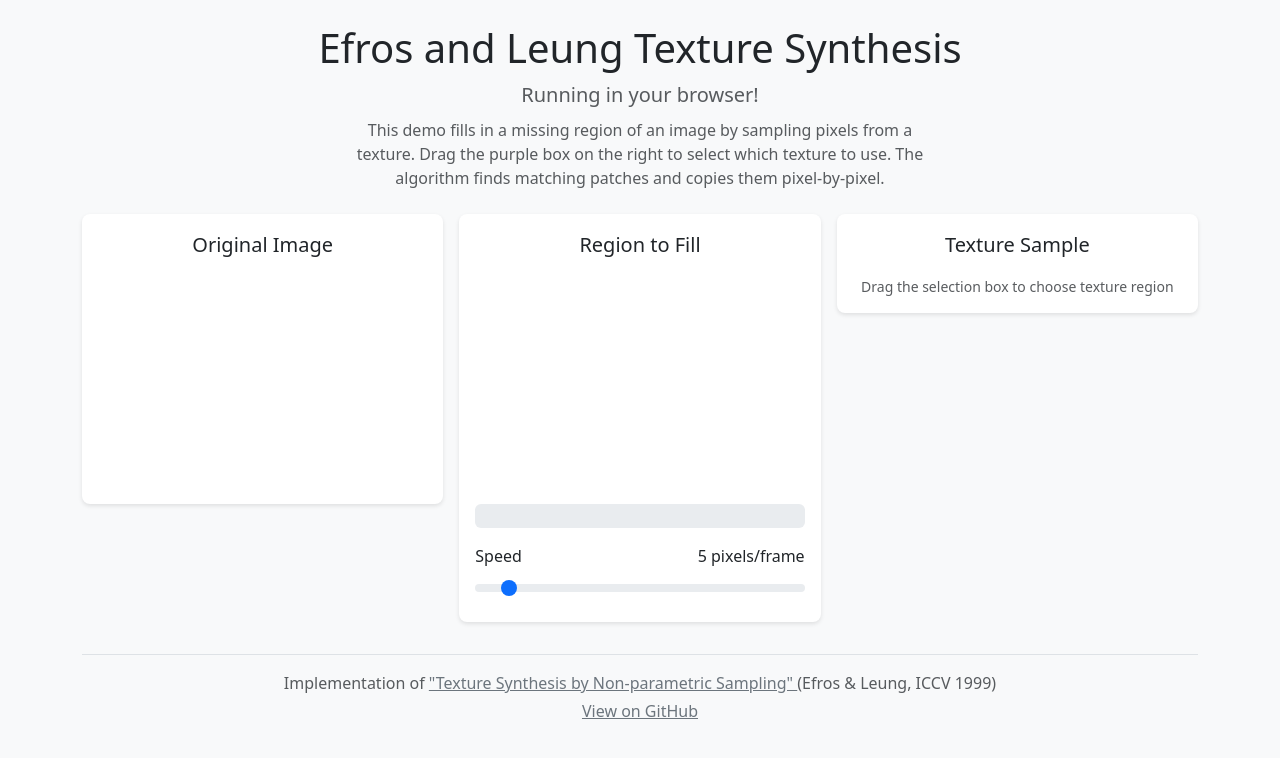
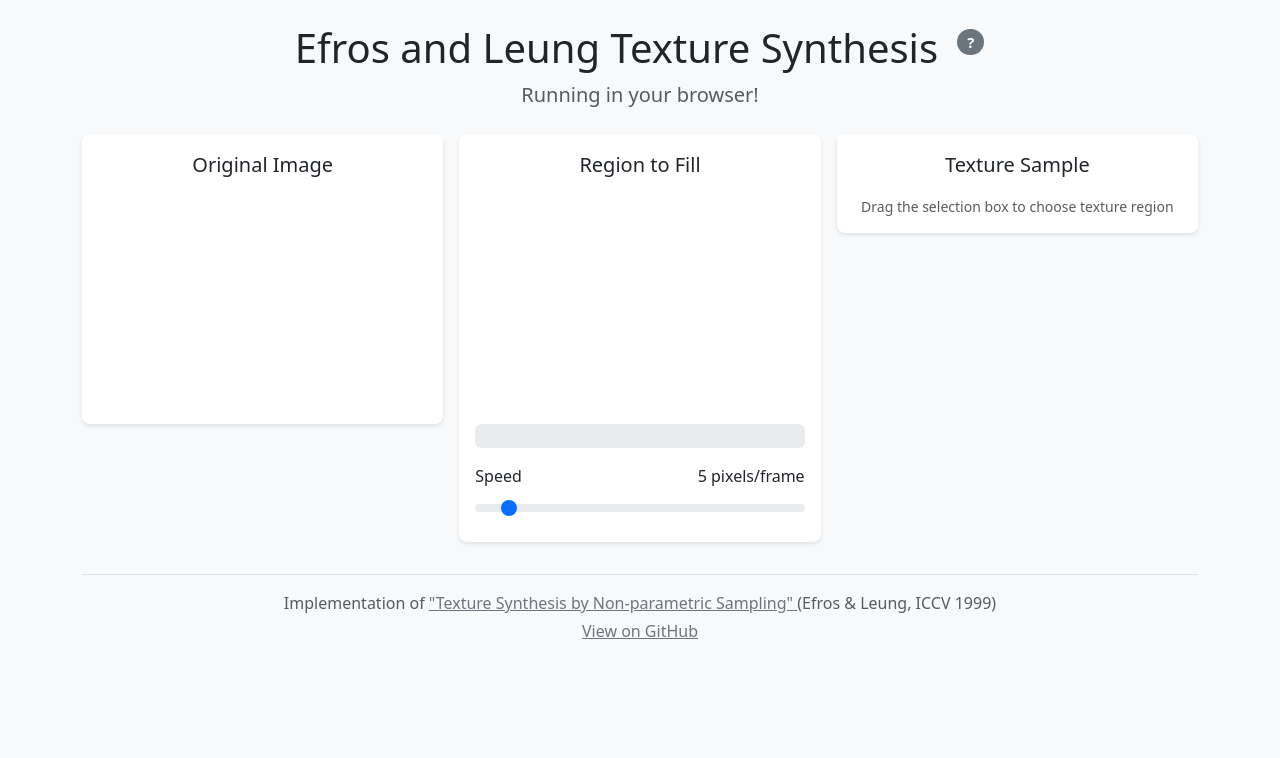
Before and after one commit to una-dinosauria/efros-and-leung-js, a website: page index.html in a window 1280 px wide. Drawn offline with nearby package versions, Linux system fonts and the light colour scheme.

Commit message:
Add help popover on hover/click of ? icon

```diff
--- a/index.html
+++ b/index.html
@@ -70,13 +70,17 @@
   <body>
     <div class="container py-4">
       <header class="text-center mb-4">
-        <h1>Efros and Leung Texture Synthesis</h1>
+        <h1>
+          Efros and Leung Texture Synthesis
+          <button type="button" class="btn btn-link p-0 ms-2" style="font-size: 0.5em; vertical-align: super;"
+                  data-bs-toggle="popover"
+                  data-bs-trigger="hover focus"
+                  data-bs-placement="bottom"
+                  data-bs-content="This demo fills in a missing region of an image by sampling pixels from a texture. Drag the purple box on the right to select which texture to use. The algorithm finds matching patches and copies them pixel-by-pixel.">
+            <span class="badge rounded-pill bg-secondary">?</span>
+          </button>
+        </h1>
         <p class="lead text-muted">Running in your browser!</p>
-        <p class="text-muted mx-auto" style="max-width: 600px;">
-          This demo fills in a missing region of an image by sampling pixels from a texture.
-          Drag the purple box on the right to select which texture to use.
-          The algorithm finds matching patches and copies them pixel-by-pixel.
-        </p>
       </header>
 
       <!-- Error message -->
@@ -140,6 +144,13 @@
 
     <!-- Bootstrap JS (no jQuery required) -->
     <script src="https://cdn.jsdelivr.net/npm/bootstrap@5.3.2/dist/js/bootstrap.bundle.min.js"></script>
+    <!-- Initialize Bootstrap popovers -->
+    <script>
+      document.addEventListener('DOMContentLoaded', function() {
+        const popoverTriggerList = document.querySelectorAll('[data-bs-toggle="popover"]');
+        [...popoverTriggerList].map(el => new bootstrap.Popover(el));
+      });
+    </script>
     <!-- Application bundle -->
     <script src="js/bundled.js"></script>
   </body>
```
